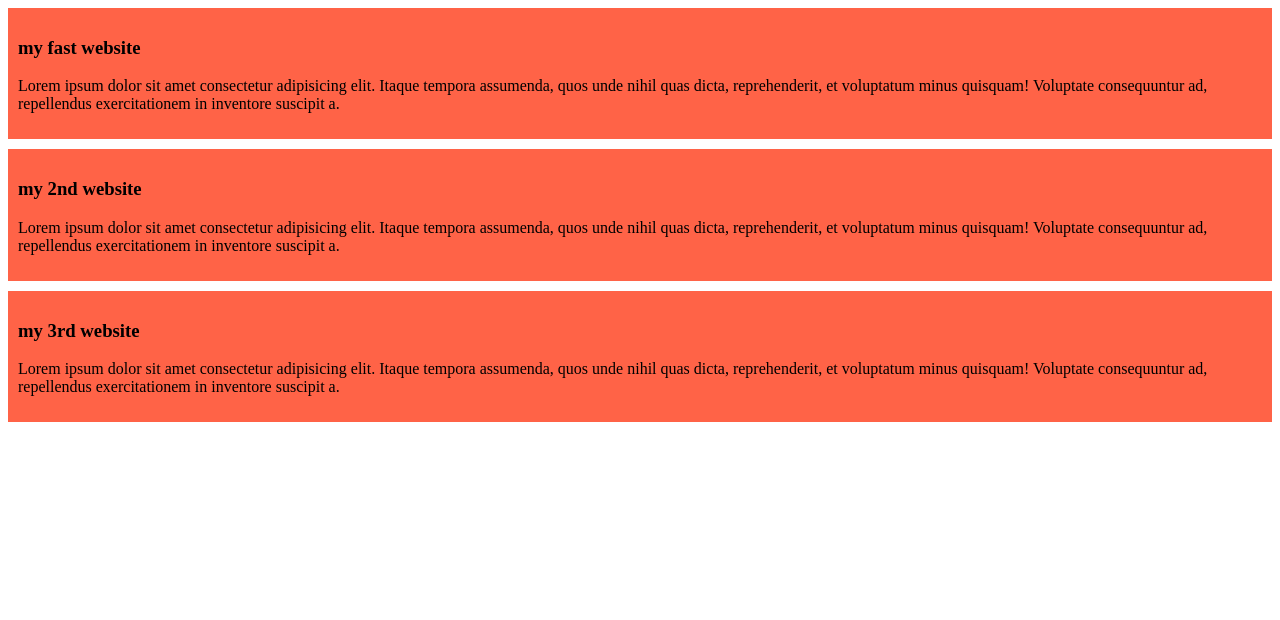
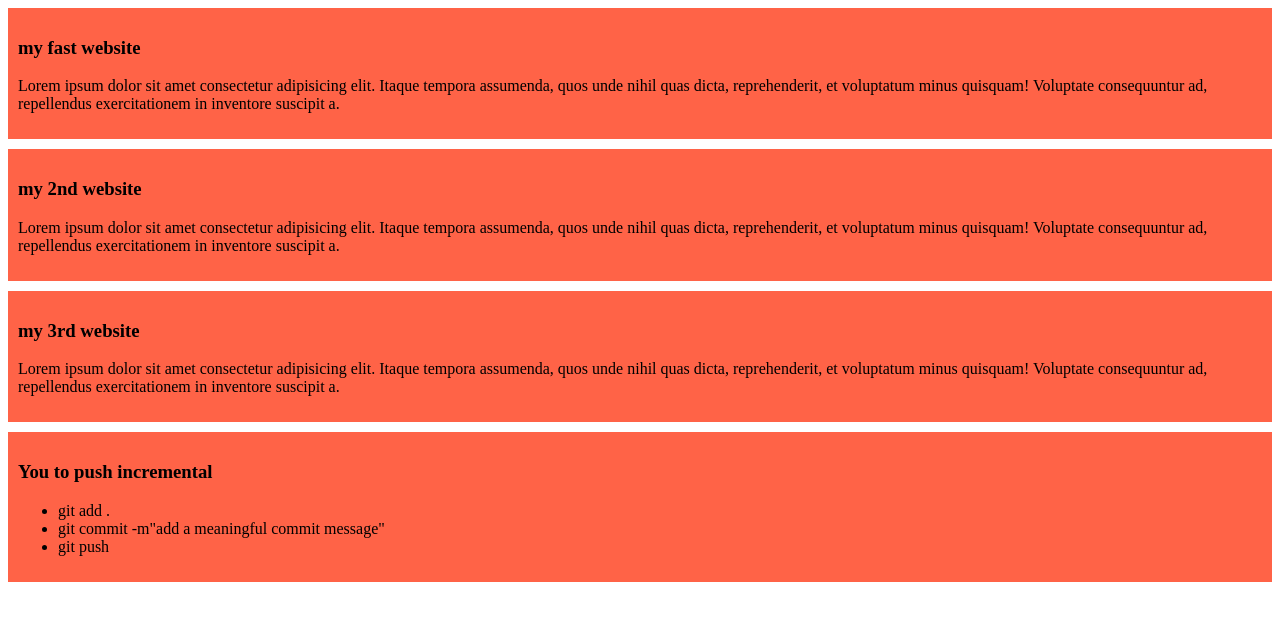
Before and after one commit to soron01/My-Simple-Website, a plain HTML site: page index.html in a window 1280 px wide. Drawn offline with Linux system fonts and the light colour scheme.

Commit message:
added list

```diff
--- a/index.html
+++ b/index.html
@@ -19,5 +19,13 @@
             <h3>my 3rd website</h3>
             <p>Lorem ipsum dolor sit amet consectetur adipisicing elit. Itaque tempora assumenda, quos unde nihil quas dicta, reprehenderit, et voluptatum minus quisquam! Voluptate consequuntur ad, repellendus exercitationem in inventore suscipit a.</p>
         </div>
+        <div>
+            <h3>You to push incremental</h3>
+            <ul>
+                <li>git add .</li>
+                <li>git commit -m"add a meaningful commit message"</li>
+                <li>git push</li>
+            </ul>
+        </div>
     </body>
 </html>
```
